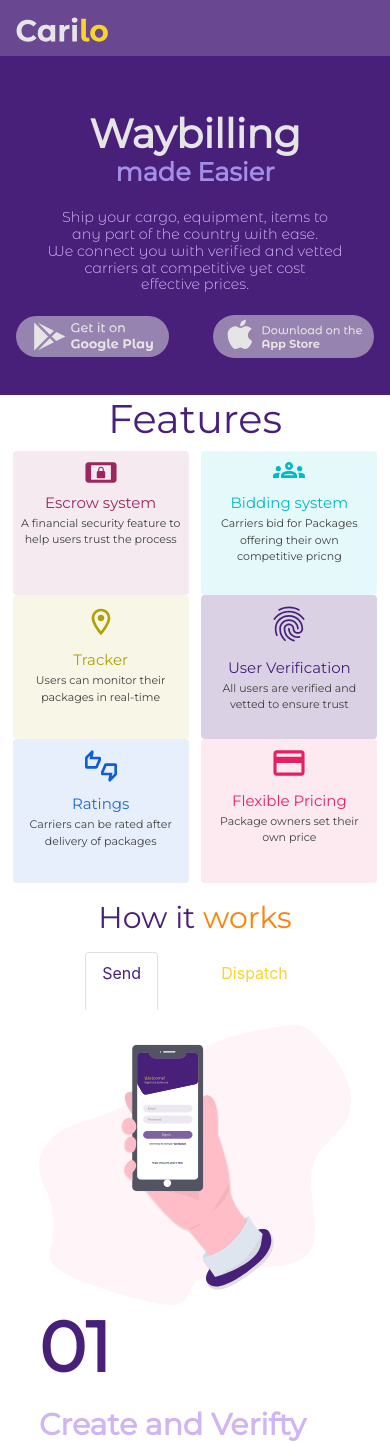
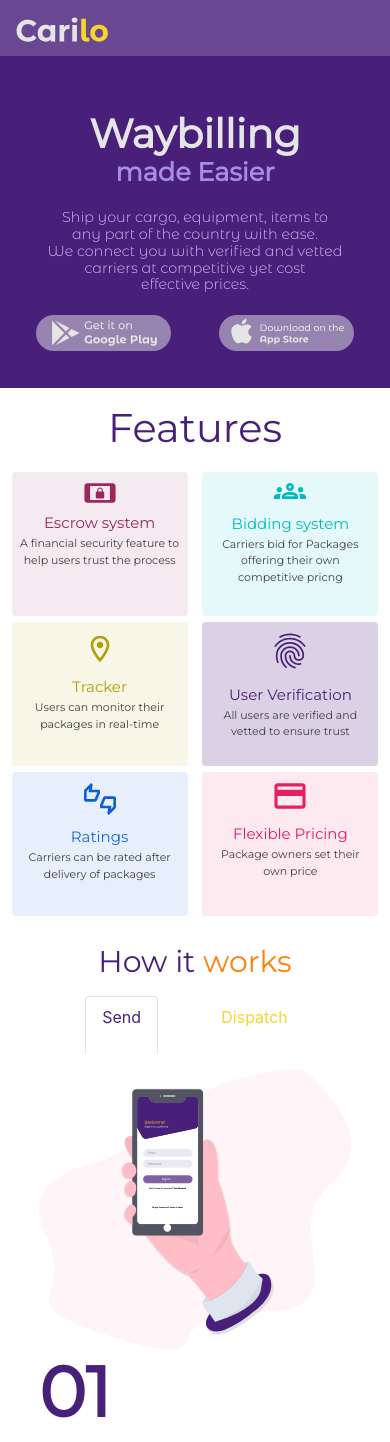
Before and after one commit to todak2000/carilo_landing_page, a PHP site: page / in a window 390 px wide. Shown: the top 1442 px of the page. Run offline with PHP 8.4, Linux system fonts and the light colour scheme.

Commit message:
first amendiment

```diff
--- a/css/carilo.css
+++ b/css/carilo.css
@@ -13,9 +13,9 @@ body {
     justify-content: space-between;
 }
 
-.smaller {
+#floor>.smaller {
     height: auto;
-    width: 45%;
+    width: 100%;
 }
 
 .smaller-left {
@@ -81,6 +81,7 @@ body {
     color: #482079;
     font-weight: 800;
     border: 1px solid #f8d42d;
+    border-radius: 5px;
 }
 
 .form-inline-mobile {
@@ -114,6 +115,11 @@ body {
     width: 100%;
     text-align: center;
     color: #482079;
+}
+
+.standard>.header>#feature {
+    padding: 1rem 0rem 0.3rem;
+    margin: 0rem;
 }
 
 .stand>.card-body>p.card-text {
@@ -244,6 +250,7 @@ p.card-text {
     font-size: 30px;
     color: #482079;
     line-height: 37px;
+    padding: 0.7rem 0rem 1rem;
 }
 
 .purplo {
@@ -480,6 +487,15 @@ p.card-text {
 .mini>a {
     color: #F8D42D;
     text-decoration: none;
+    transition: 0.5s;
+}
+
+.mini>a::after {
+    color: #F8D42D;
+}
+
+.mini>a:hover {
+    color: #ffffff;
 }
 
 .coll>ul>li>a>img {
@@ -554,7 +570,11 @@ ul>.channels {
     }
     .form-inline-mobile {
         display: flex;
-        justify-content: space-between;
+        justify-content: space-around;
+    }
+    #floor>.smaller {
+        height: auto;
+        width: 95%;
     }
     .purple {
         border-bottom: 2px solid #482079;
@@ -603,6 +623,9 @@ ul>.channels {
         height: fit-content;
         width: 100%;
         margin-bottom: 1rem;
+    }
+    .standard>.header>#feature {
+        padding: 1rem 0rem 1rem;
     }
     .stand {
         width: 11rem !important;
@@ -671,6 +694,10 @@ ul>.channels {
         margin-bottom: -5px;
     }
     /* how it works */
+    #how {
+        padding: 0.5rem 0rem 1rem;
+        margin: 0rem;
+    }
     .send-package {
         background: #ffffff;
         box-shadow: 0px 0px 0px 0px transparent;
@@ -726,7 +753,7 @@ ul>.channels {
         width: 11rem !important;
         height: 9rem;
         padding: 0.5rem;
-        margin: 0rem;
+        margin: 0.2rem;
     }
 }
 
--- a/home.html
+++ b/home.html
@@ -31,8 +31,8 @@
                 <img src="img/Carilo.svg" class="smaller-left" />
             </a>
             <form class="form-inline">
-                <img src="img/google_play.svg" class="smaller pr-2" />
-                <img src="img/apple_play.svg" class="smaller" />
+                <a href="#" target="_blank" id="floor"><img src="img/google_play.svg" class="smaller pr-2" /></a>
+                <a href="#" target="_blank" id="floor"> <img src="img/apple_play.svg" class="smaller" /></a>
             </form>
         </nav>
         <!-- lower- top section -->
@@ -46,8 +46,8 @@
                 <p class="write-up">carriers at competitive yet cost</p>
                 <p class="write-up">effective prices.</p>
                 <form class="form-inline-mobile mt-4 mb-4">
-                    <img src="img/google_play.svg" class="smaller pr-2" />
-                    <img src="img/apple_play.svg" class="smaller" />
+                    <a href="#" target="_blank" id="floor"><img src="img/google_play.svg" class="smaller pr-2" /></a>
+                    <a href="#" target="_blank" id="floor"> <img src="img/apple_play.svg" class="smaller" /></a>
                 </form>
                 <a href="#how_it_works"><button class="mt-5 discover">Discover More <img src="img/arrow-right.svg"  style="margin-left: 20px ;"/></button></a>
             </div>
```
